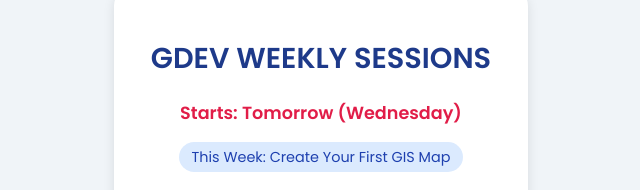
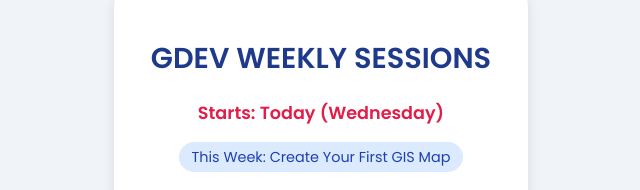
Before and after one commit to CELESTAKIM/GDEV-WEEKLY-MEETING, a plain HTML site: page index.html in a window 1280 px wide. Shown: the part 173-363 px from the top of the page, without its empty margins (319-959 px from the left). Drawn offline with Linux system fonts and the light colour scheme.

Commit message:
To be updated every week

```diff
--- a/index.html
+++ b/index.html
@@ -102,7 +102,7 @@
 
   <div class="card">
     <h1>GDEV WEEKLY SESSIONS</h1>
-    <p class="highlight">Starts: Tomorrow (Wednesday)</p>
+    <p class="highlight">Starts: Today (Wednesday)</p>
     <p><span class="tag">This Week: Create Your First GIS Map</span></p>
 
     <div class="info">
```
